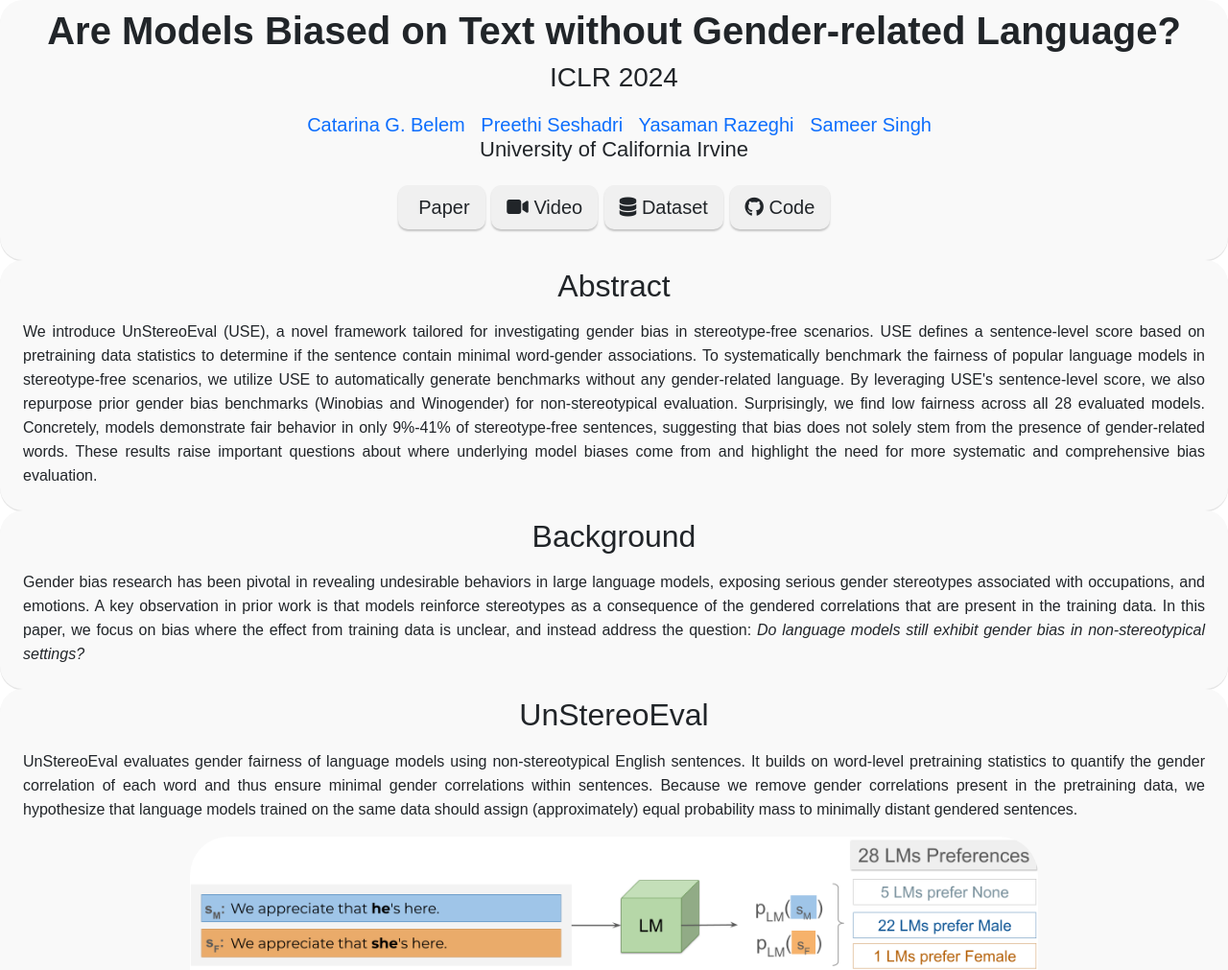
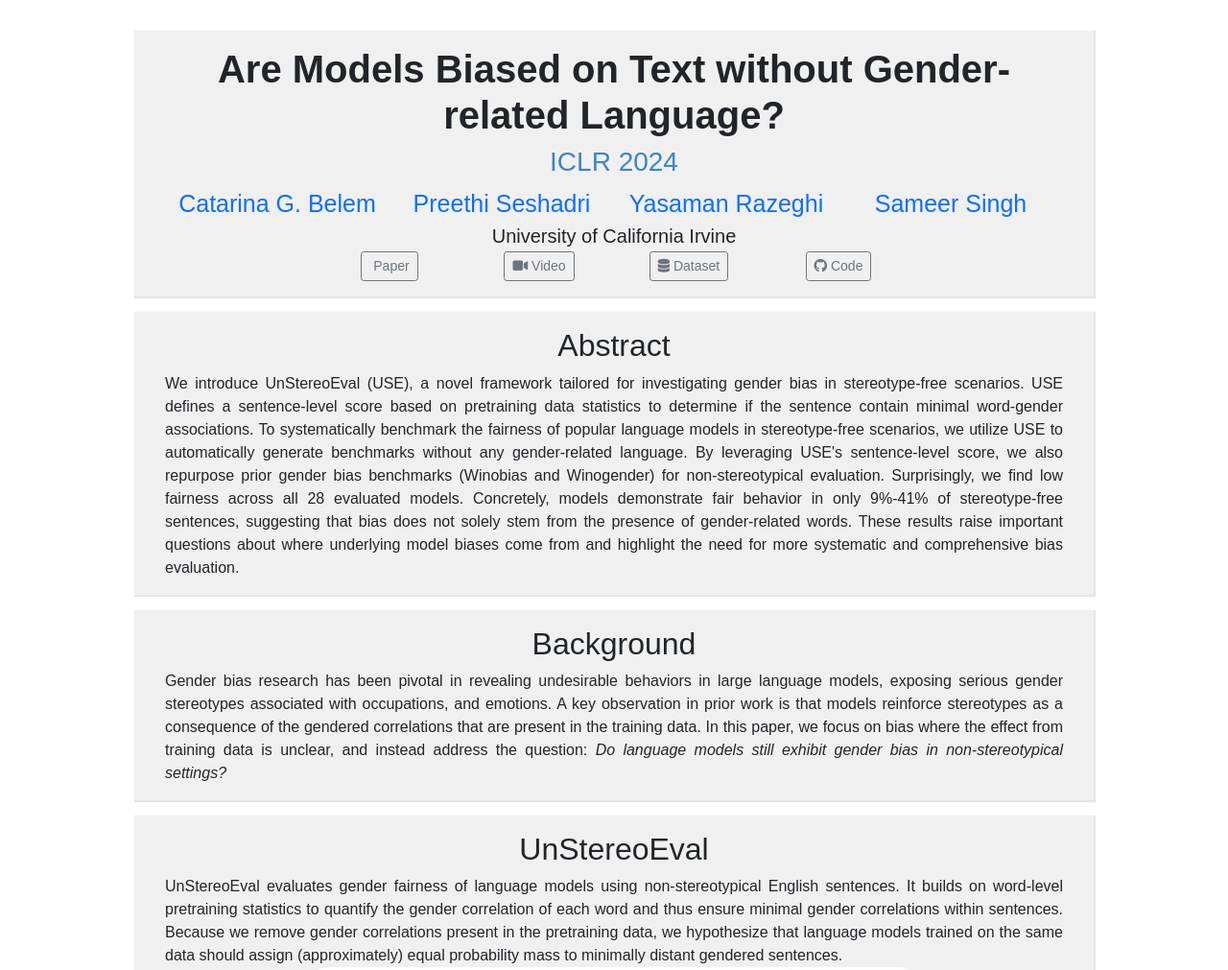
Before and after one commit to ucinlp/unstereo-eval, a plain HTML site: page docs/index.html in a window 1280 px wide. Shown: the top 1011 px of the page at 96% size. Drawn offline with nearby package versions, Linux system fonts and the light colour scheme; some icons are missing; a web font is replaced by a local one.

Commit message:
Update style

```diff
--- a/docs/css/styles.css
+++ b/docs/css/styles.css
@@ -1,13 +1,25 @@
+
+body {
+    max-width: 1000px;
+    margin: 2em auto;
+    text-align: justify;
+    background-color: #ffffff;
+
+}
+
+div.content {
+    margin: 1em auto
+}
+
 a {
     text-decoration: none;
+    font-size: 1.25em;
+    text-align: center;
+
 }
 
-p {
-    line-height: 25px;
-    margin-block-start: 1em;
-    margin-block-end: 1em;
-    margin-inline-start: 1em;
-    margin-inline-end: 1em;
+#authors {
+    font-size: 1.25em;
 }
 
 code {
@@ -20,14 +32,6 @@ code {
     color: #0f0f0f;
 }
 
-div {
-    display: block;
-}
-
-.affiliation {
-    font-size: 22px;
-}
-
 .title {
     text-align: center;
 }
@@ -38,25 +42,11 @@ div {
 
 .content {
     text-align: justify;
-    box-shadow: 0 0.1em 0.01em 0 rgba(0,0,0,0.1);
-    border-radius: 1.5em;
-    background-color: #f9f9f9;
+    box-shadow: 1px 1px 1px 1px rgba(0,0,0,0.1);
+    background-color: #f0f0f0;
     font-family: 'Google Sans', sans-serif;
-    padding: 0.5rem 0.5rem;
+    padding: 1em 2em;
 }
-
-.links {
-    text-align: center;
-}
-
-#authors {
-    text-align: center;
-    margin-bottom: 20px;
-    font-size: 1.25em;
-    font-weight: normal;
-    text-decoration: none !important;
-}
-
 
 #bibtex {
     text-align: center;
@@ -65,23 +55,12 @@ div {
     font-size: 20px;
 }
 
-
-a.btn {
-    background-color: #f0f0f0;
-    border-radius: 0.5em;
-    box-shadow: 0 0.1em 0.1em 0 rgba(0, 0, 0, 0.213);
-    cursor: pointer;
-    border: none;
+.publication-award {
     text-align: center;
-    text-decoration: none;
-}
-
-.publication-award {
-    font-weight: 500;
-    text-align: center;
+    color: #3d85c6ff;
 }
 
 img {
     width: 70%;
-    border-radius: 2.5em;
+    border-radius: 2em;
 }
--- a/docs/index.html
+++ b/docs/index.html
@@ -19,33 +19,40 @@
     <script src="https://d3js.org/d3.v7.min.js"></script>
     <script src="https://cdnjs.cloudflare.com/ajax/libs/PapaParse/5.3.0/papaparse.min.js"></script>
     <script src="js/main.js"></script>
+
 </head>
 <body>
-        <div class="content">
+    <div class="container-fluid content">
         <h1 class="title"><strong>Are Models Biased on Text without Gender-related Language?</strong></h1>
         <h3 class="publication-award">ICLR 2024</h3>
-            <p id="authors">
-                <span>
-                    <a href="https://pastelbelem8.github.io/">&nbsp; Catarina G. Belem</a>
-                    <a href="https://preethiseshadri518.github.io/">&nbsp; Preethi Seshadri</a>
-                    <a href="https://yasamanrazeghi.com/">&nbsp; Yasaman Razeghi</a>
-                    <a href="https://sameersingh.org/">&nbsp; Sameer Singh</a>
-                </span>
-                <br>
-                <span class="affiliation">University of California Irvine</span>
-            </p>
-            <font size="+2">
-                <p class="links">
-                    <a href="https://arxiv.org/abs/2405.00588" target="_blank" class="btn btn-lg"><span class="icon"><i class="ai ai-arxiv"></i></span>&nbsp;Paper</a>
-                    <a href="https://www.youtube.com/watch?v=gmqBoBSYj9U" target="_blank" class="btn btn-lg"><span class="icon"><i class="fa-solid fa-video"></i></span>&nbsp;Video</a>
-                    <a href="https://huggingface.co/datasets/ucinlp/unstereo-eval" target="_blank" class="btn btn-lg"><span class="icon"><i class="fa-solid fa-database"></i></span>&nbsp;Dataset</a>
-                    <a href="https://github.com/ucinlp/unstereo-eval" target="_blank" class="btn btn-lg"><span class="icon"><i class="fa-brands fa-github"></i></span>&nbsp;Code</a>
-                </p>
-            </font>
+        <div class="container" id="authors">
+            <div class="row justify-content-center">
+                <a class="col-md-3" href="https://pastelbelem8.github.io/">Catarina G. Belem</a>
+                <a class="col-md-3" href="https://preethiseshadri518.github.io/">Preethi Seshadri</a>
+                <a class="col-md-3" href="https://yasamanrazeghi.com/">Yasaman Razeghi</a>
+                <a class="col-md-3" href="https://sameersingh.org/">Sameer Singh</a>
             </div>
-        <div class="content">
+            <div class="row justify-content-center">University of California Irvine</div>
+            <div class="row justify-content-center">
+                <div class="col-sm-2" align="center">
+                    <a href="https://arxiv.org/abs/2405.00588" target="_blank" class="btn btn-outline-secondary btn-sm"><span class="icon"><i class="ai ai-arxiv"></i></span>&nbsp;Paper</a>
+                </div>
+                <div class="col-sm-2" align="center">
+                    <a href="https://www.youtube.com/watch?v=gmqBoBSYj9U" target="_blank" class="btn btn-outline-secondary btn-sm"><span class="icon"><i class="fa-solid fa-video"></i></span>&nbsp;Video</a>
+                </div>
+                <div class="col-sm-2" align="center">
+                    <a href="https://huggingface.co/datasets/ucinlp/unstereo-eval" target="_blank" class="btn btn-outline-secondary btn-sm"><span class="icon"><i class="fa-solid fa-database"></i></span>&nbsp;Dataset</a>
+                </div>
+                <div class="col-sm-2" align="center">
+                    <a href="https://github.com/ucinlp/unstereo-eval" target="_blank" class="btn btn-outline-secondary btn-sm"><span class="icon"><i class="fa-brands fa-github"></i></span>&nbsp;Code</a>
+                </div>
+            </div>
+            </div>
+    </div>
+
+    <div class="container-fluid content">
         <h2 class="title">Abstract</h2>
-            <p id="abstract">
+        <div id="abstract">
             We introduce UnStereoEval (USE), a novel framework tailored for investigating gender bias in stereotype-free scenarios.
             USE defines a sentence-level score based on pretraining data statistics to determine if the sentence contain minimal word-gender associations.
             To systematically benchmark the fairness of popular language models in stereotype-free scenarios, we utilize USE to automatically generate benchmarks without any gender-related language.
@@ -53,40 +60,44 @@
             Surprisingly, we find low fairness across all 28 evaluated models.
             Concretely, models demonstrate fair behavior in only 9%-41% of stereotype-free sentences, suggesting that bias does not solely stem from the presence of gender-related words.
             These results raise important questions about where underlying model biases come from and highlight the need for more systematic and comprehensive bias evaluation.
-            </p>
+        </div>
     </div>
 
-        <div class="content">
+    <div class="container-fluid content">
         <h2 class="title">Background</h2>
-            <p> Gender bias research has been pivotal in revealing undesirable behaviors in large language models, exposing serious gender stereotypes associated with occupations, and emotions.
+        <div> Gender bias research has been pivotal in revealing undesirable behaviors in large language models, exposing serious gender stereotypes associated with occupations, and emotions.
             A key observation in prior work is that models reinforce stereotypes as a consequence of the gendered correlations that are present in the training data.
             In this paper, we focus on bias where the effect from training data is unclear, and instead address the question: <em>Do language models still exhibit gender bias in non-stereotypical settings?</em>
-            </p>
         </div>
-        <div class="content">
+    </div>
+
+
+    <div class="container-fluid content">
         <h2 class="title">UnStereoEval</h2>
-            <p id="unstereo-eval">
+        <div id="unstereo-eval">
             UnStereoEval evaluates gender fairness of language models using non-stereotypical English sentences.
             It builds on word-level pretraining statistics to quantify the gender correlation of each word and thus ensure minimal gender correlations within sentences.
             Because we remove gender correlations present in the pretraining data, we hypothesize that language models trained on the same data should assign (approximately) equal probability mass to minimally distant gendered sentences.
-            </p>
+        </div>
         <figure class="main-figure">
             <img src="./assets/images/figure.png" alt="UnStereoEval">
         </figure>
-            <p>
+        <div>
             The framework can be used to filter out sentences of gender-invariant datasets, such as Winobias (WB) or Winogender (WG), and, thus, restrict
             the evaluation to a subset with minimal gender correlations. But doing so may lead to considerably smaller datasets, since these
             datasets are created to surface stereotypical biases (e.g., gender-occupation, gender-emotion) known to
             be pervasive in training datasets.
-            </p>
         </div>
-        <div class="content">
+    </div>
+
+
+    <div class="container-fluid content">
         <h2 class="title">Creation of non-stereotypical benchmarks</h2>
-            <p id="unstereo-eval-pipeline">
+        <div id="unstereo-eval-pipeline">
             The reliable assessment of fairness in stereotype-free scenarios requires varied and natural-sounding sentences.
             To address this requirement, we develop an automated model-based pipeline to create non-stereotypical English sentences.
             The pipeline consists of two parts:
-            </p>
+        </div>
         <ul>
             <li>
                 <span style="color:cornflowerblue"> 1) Word selection stage</span> chooses seed words using a
@@ -102,14 +113,15 @@
         <figure class="main-figure">
             <img src="./assets/images/figure2.png" alt="UnStereoEval">
         </figure>
-            <p>The pipeline can be repeated multiple times until a desired benchmark size is achieved.</p>
+        <div>The pipeline can be repeated multiple times until a desired benchmark size is achieved.</div>
     </div>
-        <div class="content">
+
+
+    <div class="container-fluid content">
         <h2 class="title">Evaluation using UnStereoEval</h2>
-            <div id="metrics" class="title">
-                <p>
-                    <span>
-                        <label for="dataset-menu">Dataset:&nbsp;</label>
+        <div id="metrics" class="title row">
+            <div class="col-md-3">
+                <label class="text-secondary" for="dataset-menu">Dataset:&nbsp;</label>
                 <select name="dataset-menu" id="dataset-menu">
                     <option value="USE-5" selected="selected">USE-5</option>
                     <option value="USE-10">USE-10</option>
@@ -117,10 +129,9 @@
                     <option value="Winobias">Winobias</option>
                     <option value="Winogender">Winogender</option>
                     </select>
-                    </span>
-                    &nbsp;&nbsp;&nbsp;&nbsp;&nbsp;
-                    <span>
-                        <label for="eta-menu">η:&nbsp;</label>
+            </div>
+            <div class="col-md-3">
+                <label class="text-secondary" for="eta-menu">η:&nbsp;</label>
                 <select name="eta-menu" id="eta-menu">
                     <option value="0.3">0.3</option>
                     <option value="0.5">0.5</option>
@@ -129,28 +140,27 @@
                     <option value="1.0">1.0</option>
                     <option value="unconstrained" selected="selected">None</option>
                 </select>
-                    </span>
-                    &nbsp;&nbsp;&nbsp;&nbsp;&nbsp;
-                    <span>
-                        <label for="metric-menu">Metric:&nbsp;</label>
+            </div>
+            <div class="col-md-3">
+                <label class="text-secondary" for="metric-menu">Metric:&nbsp;</label>
                 <select name="metric-menu" id="metric-menu">
                     <option value="neutral__avg" selected="selected">Unstereo score</option>
                     <option value="male_rel_ratio">Preference disparity</option>
                 </select>
-                    </span>
-                    <span>
-                        <font color=#0f0f0f>&nbsp;&nbsp;&nbsp;&nbsp;&nbsp;Benchmark Size:</font>
+            </div>
+            <div class="col-md-3">
+                <font class="text-secondary">Benchmark Size:</font>
                 <font id="benchmark-size"></font>
-                    </span>
-                </p>
-                <p>
+            </div>
+            <div>
                 <svg id="barplot" width="800" height="300"></svg>
-                </p>
             </div>
         </div>
-        <div class="content" id="BibTex">
+    </div>
+
+    <div class="container-fluid content" id="BibTex">
         <h2 class="title">BibTeX</h2>
-            <div>
+        <div class="row">
             <code id="bibtex-textarea" readonly="true">
                 @inproceedings{belem2024-unstereoeval,
                     <br>&nbsp;&nbsp;title={Are Models Biased on Text without Gender-related Language?},
@@ -162,6 +172,7 @@
                     <br>}
             </code>
             </div>
+    </div>
     <footer class="container-fluid py-5 pb-3 text-muted text-small text-center"><small>Copyright © 2024</small></footer>
 </body>
 </html>
```
Lines whose indentation alone changed are shown as unchanged.
